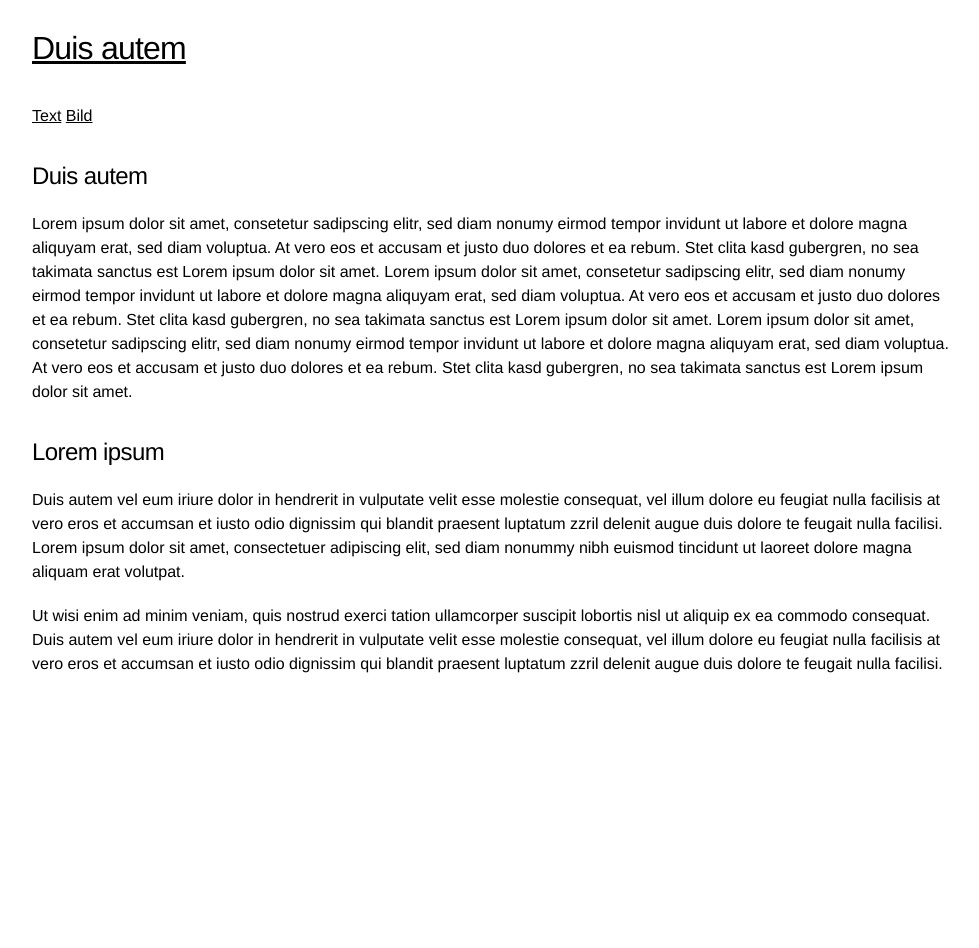
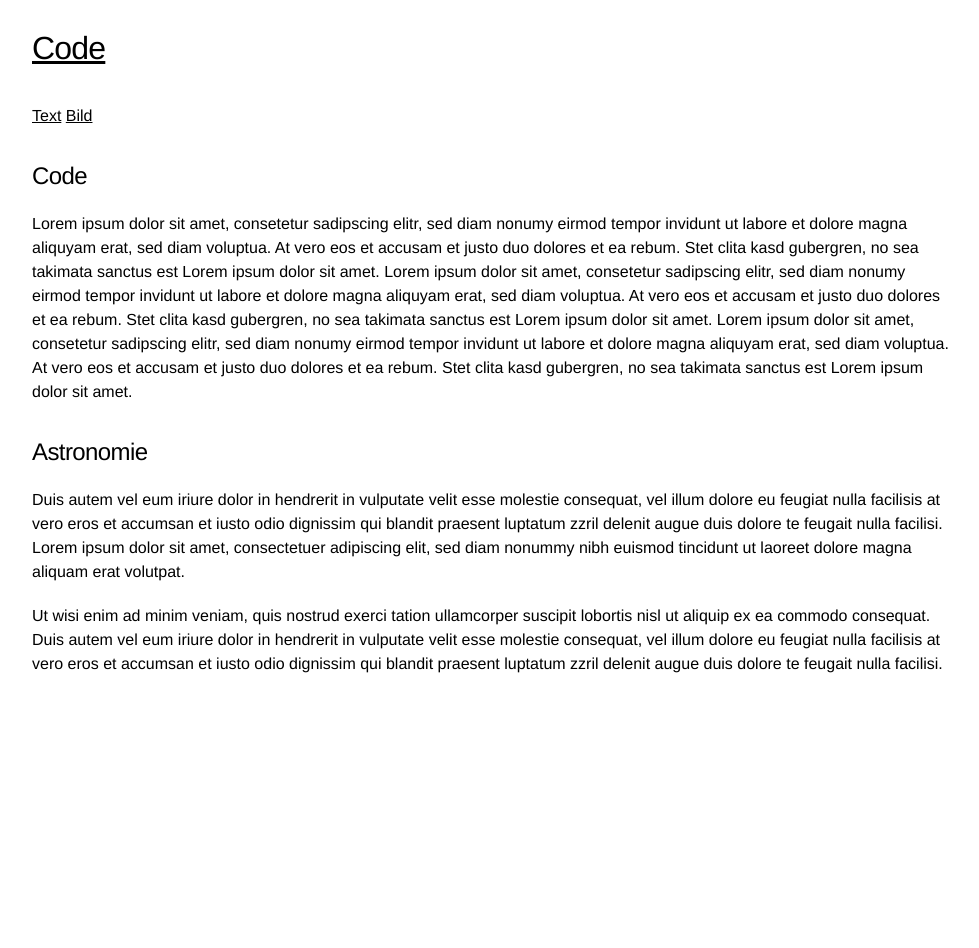
Before and after one commit to PGreulich/PGreulich.github.io, a Jekyll site: the page built from index.md, in a window 1280 px wide. Shown: the whole page, without its empty margins (146-1125 px from the left). Built offline with Jekyll 4.4.1, drawn with Linux system fonts in a browser that asks for light colours; our own code applies the rules of GitHub Pages for plain Markdown files.

Commit message:
Update index.md

```diff
--- a/index.md
+++ b/index.md
@@ -2,11 +2,11 @@
 layout: default
 ---
 
-## Duis autem
+## Code
 
 Lorem ipsum dolor sit amet, consetetur sadipscing elitr, sed diam nonumy eirmod tempor invidunt ut labore et dolore magna aliquyam erat, sed diam voluptua. At vero eos et accusam et justo duo dolores et ea rebum. Stet clita kasd gubergren, no sea takimata sanctus est Lorem ipsum dolor sit amet. Lorem ipsum dolor sit amet, consetetur sadipscing elitr, sed diam nonumy eirmod tempor invidunt ut labore et dolore magna aliquyam erat, sed diam voluptua. At vero eos et accusam et justo duo dolores et ea rebum. Stet clita kasd gubergren, no sea takimata sanctus est Lorem ipsum dolor sit amet. Lorem ipsum dolor sit amet, consetetur sadipscing elitr, sed diam nonumy eirmod tempor invidunt ut labore et dolore magna aliquyam erat, sed diam voluptua. At vero eos et accusam et justo duo dolores et ea rebum. Stet clita kasd gubergren, no sea takimata sanctus est Lorem ipsum dolor sit amet.
 
-## Lorem ipsum
+## Astronomie
 
 Duis autem vel eum iriure dolor in hendrerit in vulputate velit esse molestie consequat, vel illum dolore eu feugiat nulla facilisis at vero eros et accumsan et iusto odio dignissim qui blandit praesent luptatum zzril delenit augue duis dolore te feugait nulla facilisi. Lorem ipsum dolor sit amet, consectetuer adipiscing elit, sed diam nonummy nibh euismod tincidunt ut laoreet dolore magna aliquam erat volutpat.
 
```
